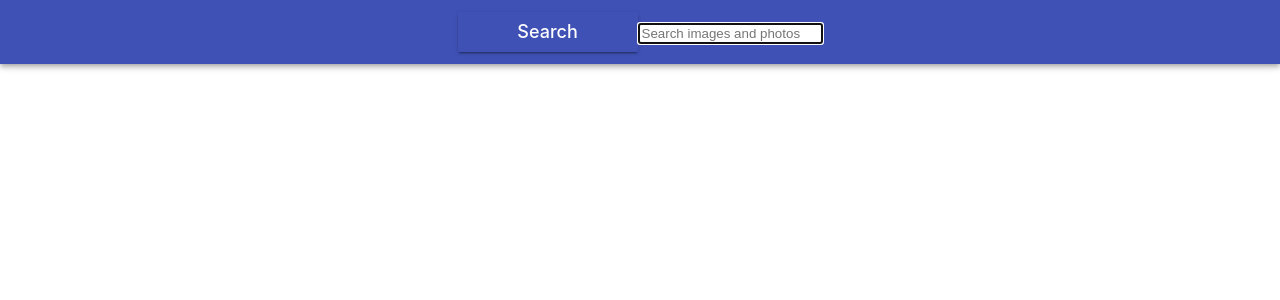
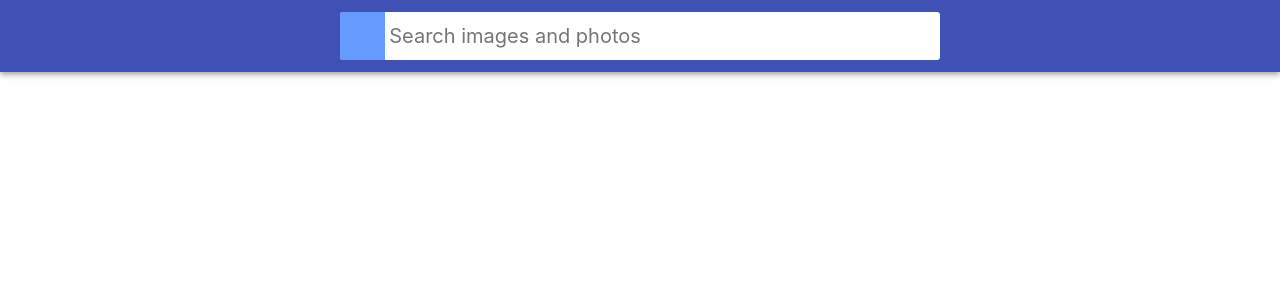
Before and after one commit to Ptz81/goit-react-hw-03-image-finder, a React (Create React App) app: page / in a window 1280 px wide. Shown: the top 300 px of the page. Built offline with nearby package versions, Linux system fonts and the light colour scheme.

Commit message:
put components into different folder

```diff
--- a/src/components/App.jsx
+++ b/src/components/App.jsx
@@ -1,13 +1,19 @@
 import React, { Component } from "react";
 import Notiflix from 'notiflix';
-import { Searchbar } from "./Searchbar";
+import { Searchbar } from "./SearchBar/Searchbar";
 import { fetchImages } from "Source/Api";
-import Loader from "./Loader";
-import { Button } from "./Button";
-import { ImageGallery } from "./ImageGallery";
-import { Modal } from "./Modal";
+import Loader from "./Loader/Loader";
+import { Button } from "./Button/Button";
+import { ImageGallery } from "./ImageGallery/ImageGallery";
+import { Modal } from "./Modal/Modal";
 import css from './ImageGallery.module.css';
 
+function scroll() {
+  window.scrollTo({
+    top: document.documentElement.scrollHeight,
+    behavior: 'smooth',
+  });
+}
 export class App extends Component {
   state = {
     query: '',
@@ -41,6 +47,7 @@ export class App extends Component {
         if (hits.length === 0) {
           Notiflix.Notify.failure(`No images for ${this.state.query}`);
         }
+        scroll();
       })
       .catch((error) => console.log(error))
       .finally(() => {
--- a/src/components/Button.jsx
+++ b/src/components/Button/Button.jsx
@@ -1,4 +1,4 @@
-import css from './ImageGallery.module.css'
+import css from './Button.module.css'
 import PropTypes from 'prop-types'
 
 export const Button = ({ handleLoadMore }) => {
--- /dev/null
+++ b/src/components/Button/Button.module.css
@@ -0,0 +1,29 @@
+/*
+* Стили компонента Buton (Load more)
+*/
+.button {
+  margin: auto;
+  padding: 8px 16px;
+  border-radius: 2px;
+  background-color: #3f51b5;
+  transition: all 250ms cubic-bezier(0.4, 0, 0.2, 1);
+  text-align: center;
+  display: inline-block;
+  color: #fff;
+  border: 0;
+  text-decoration: none;
+  cursor: pointer;
+  font-family: inherit;
+  font-size: 18px;
+  line-height: 24px;
+  font-style: normal;
+  font-weight: 500;
+  min-width: 180px;
+  box-shadow: 0px 3px 1px -2px rgba(0, 0, 0, 0.2),
+    0px 2px 2px 0px rgba(0, 0, 0, 0.14), 0px 1px 5px 0px rgba(0, 0, 0, 0.12);
+}
+
+.button:hover,
+.button:focus {
+  background-color: #303f9f;
+}
--- a/src/components/ImageGallery.jsx
+++ /dev/null
@@ -1,68 +0,0 @@
-// import css from './ImageGallery.module.css'
-// import PropTypes from 'prop-types'
-// import { ImageGalleryItem } from './ImageGalleryItem';
-
-
-// export const ImageGallery = ({ items, openModal }) => {
-//   return (
-//     <ul className={css.ImageGallery}>
-//       {items.map(({ id, tag, webformatURL, largeImageURL }) => {
-//         return (
-//           <ImageGalleryItem
-//             key={id}
-//             webformatURL={webformatURL}
-//             name={tag}
-//             largeImageURL={largeImageURL}
-//             onClick={openModal}
-//           />
-//         );
-//       })}
-//     </ul>
-//   );
-// };
-
-// ImageGallery.propTypes = {
-//   items: PropTypes.arrayOf(
-//     PropTypes.shape({
-//       id: PropTypes.number.isRequired,
-//       tag: PropTypes.string.isRequired,
-//       webformatURL: PropTypes.string.isRequired,
-//       largeImageURL: PropTypes.string.isRequired,
-//     })
-//   ),
-//   openModal: PropTypes.func,
-// };
-
-
-import React from 'react';
-import css from './ImageGallery.module.css';
-import PropTypes from 'prop-types';
-import { ImageGalleryItem } from './ImageGalleryItem';
-
-export const ImageGallery = ({ items, openModal }) => {
-  return (
-    <ul className={css.imageGallery}>
-      {items.map(({ id, tags, webformatURL, largeImageURL }) => (
-        <ImageGalleryItem
-          key={id}
-          webformatURL={webformatURL}
-          alt={tags}
-          largeImageURL={largeImageURL}
-          onClick={() => openModal(largeImageURL)}
-        />
-      ))}
-    </ul>
-  );
-};
-
-ImageGallery.propTypes = {
-  items: PropTypes.arrayOf(
-    PropTypes.shape({
-      id: PropTypes.number.isRequired,
-      tags: PropTypes.string.isRequired,
-      webformatURL: PropTypes.string.isRequired,
-      largeImageURL: PropTypes.string.isRequired,
-    })
-  ),
-  openModal: PropTypes.func,
-};
--- a/src/components/ImageGallery.module.css
+++ b/src/components/ImageGallery.module.css
@@ -36,87 +36,6 @@ img {
   padding-bottom: 24px;
 }
 
-/*
- * Стили компонента Searchbar
- */
-.searchbar {
-  top: 0;
-  left: 0;
-  position: sticky;
-  z-index: 1100;
-  display: flex;
-  justify-content: center;
-  align-items: center;
-  min-height: 64px;
-  padding-right: 24px;
-  padding-left: 24px;
-  padding-top: 12px;
-  padding-bottom: 12px;
-  color: #fff;
-  background-color: #3f51b5;
-  box-shadow: 0px 2px 4px -1px rgba(0, 0, 0, 0.2),
-    0px 4px 5px 0px rgba(0, 0, 0, 0.14), 0px 1px 10px 0px rgba(0, 0, 0, 0.12);
-}
-
-/*
- * Стили компонента SearchForm
- */
-.searchForm {
-  display: flex;
-  align-items: center;
-  width: 100%;
-  max-width: 600px;
-  background-color: #fff;
-  border-radius: 3px;
-  overflow: hidden;
-}
-
-.searchForm-button {
-  display: inline-block;
-  width: 48px;
-  height: 48px;
-  border: 0;
-
-  background-size: 40%;
-  background-repeat: no-repeat;
-  background-position: center;
-  opacity: 0.6;
-  transition: opacity 250ms cubic-bezier(0.4, 0, 0.2, 1);
-  cursor: pointer;
-  outline: none;
-}
-
-.searchForm-button:hover {
-  opacity: 1;
-}
-
-.searchForm-button-label {
-  position: absolute;
-  width: 1px;
-  height: 1px;
-  padding: 0;
-  overflow: hidden;
-  clip: rect(0, 0, 0, 0);
-  white-space: nowrap;
-  clip-path: inset(50%);
-  border: 0;
-}
-
-.searchForm-input {
-  display: inline-block;
-  width: 100%;
-  font: inherit;
-  font-size: 20px;
-  border: none;
-  outline: none;
-  padding-left: 4px;
-  padding-right: 4px;
-}
-
-.searchForm-input::placeholder {
-  font: inherit;
-  font-size: 18px;
-}
 
 /*
  * Стили компонента ImageGallery
@@ -154,55 +73,3 @@ img {
   transform: scale(1.03);
   cursor: zoom-in;
 }
-
-/*
- * Стили компонента Modal
- */
-
-.overlay {
-  position: fixed;
-  top: 0;
-  left: 0;
-  width: 100vw;
-  height: 100vh;
-  display: flex;
-  justify-content: center;
-  align-items: center;
-  background-color: rgba(0, 0, 0, 0.8);
-  z-index: 1200;
-}
-
-.modal {
-  max-width: calc(100vw - 48px);
-  max-height: calc(100vh - 24px);
-}
-
-/*
-* Стили компонента Buton (Load more)
-*/
-.button {
-  margin: auto;
-  padding: 8px 16px;
-  border-radius: 2px;
-  background-color: #3f51b5;
-  transition: all 250ms cubic-bezier(0.4, 0, 0.2, 1);
-  text-align: center;
-  display: inline-block;
-  color: #fff;
-  border: 0;
-  text-decoration: none;
-  cursor: pointer;
-  font-family: inherit;
-  font-size: 18px;
-  line-height: 24px;
-  font-style: normal;
-  font-weight: 500;
-  min-width: 180px;
-  box-shadow: 0px 3px 1px -2px rgba(0, 0, 0, 0.2),
-    0px 2px 2px 0px rgba(0, 0, 0, 0.14), 0px 1px 5px 0px rgba(0, 0, 0, 0.12);
-}
-
-.button:hover,
-.button:focus {
-  background-color: #303f9f;
-}
--- /dev/null
+++ b/src/components/ImageGallery/ImageGallery.jsx
@@ -0,0 +1,32 @@
+import React from 'react';
+import css from '../ImageGallery.module.css';
+import PropTypes from 'prop-types';
+import { ImageGalleryItem } from '../ImageGalleryItem/ImageGalleryItem';
+
+export const ImageGallery = ({ items, openModal }) => {
+  return (
+    <ul className={css.imageGallery}>
+      {items.map(({ id, tags, webformatURL, largeImageURL }) => (
+        <ImageGalleryItem
+          key={id}
+          webformatURL={webformatURL}
+          alt={tags}
+          largeImageURL={largeImageURL}
+          onClick={() => openModal(largeImageURL)}
+        />
+      ))}
+    </ul>
+  );
+};
+
+ImageGallery.propTypes = {
+  items: PropTypes.arrayOf(
+    PropTypes.shape({
+      id: PropTypes.number.isRequired,
+      tags: PropTypes.string.isRequired,
+      webformatURL: PropTypes.string.isRequired,
+      largeImageURL: PropTypes.string.isRequired,
+    })
+  ),
+  openModal: PropTypes.func,
+};
--- a/src/components/ImageGalleryItem.jsx
+++ b/src/components/ImageGalleryItem/ImageGalleryItem.jsx
@@ -1,5 +1,5 @@
 
-import css from './ImageGallery.module.css'
+import css from '../ImageGallery.module.css'
 
 export const ImageGalleryItem = (({tags, webformatURL, largeImageURL}) => {
   return (
--- a/src/components/Modal.jsx
+++ b/src/components/Modal/Modal.jsx
@@ -1,6 +1,6 @@
 import { Component } from "react";
 import { createPortal } from 'react-dom';
-import css from './ImageGallery.module.css';
+import css from './Modal.module.css';
 import PropTypes from 'prop-types';
 
 
--- /dev/null
+++ b/src/components/Modal/Modal.module.css
@@ -0,0 +1,21 @@
+/*
+ * Стили компонента Modal
+ */
+
+.overlay {
+  position: fixed;
+  top: 0;
+  left: 0;
+  width: 100vw;
+  height: 100vh;
+  display: flex;
+  justify-content: center;
+  align-items: center;
+  background-color: rgba(0, 0, 0, 0.8);
+  z-index: 1200;
+}
+
+.modal {
+  max-width: calc(100vw - 48px);
+  max-height: calc(100vh - 24px);
+}
--- /dev/null
+++ b/src/components/SearchBar/SearchBar.module.css
@@ -0,0 +1,79 @@
+/*
+ * Стили компонента Searchbar
+ */
+.searchbar {
+  top: 0;
+  left: 0;
+  position: sticky;
+  z-index: 1100;
+  display: flex;
+  justify-content: center;
+  align-items: center;
+  min-height: 64px;
+  padding-right: 24px;
+  padding-left: 24px;
+  padding-top: 12px;
+  padding-bottom: 12px;
+  color: #fff;
+  background-color: #3f51b5;
+  box-shadow: 0px 2px 4px -1px rgba(0, 0, 0, 0.2),
+    0px 4px 5px 0px rgba(0, 0, 0, 0.14), 0px 1px 10px 0px rgba(0, 0, 0, 0.12);
+}
+
+.searchForm {
+  display: flex;
+  align-items: center;
+  width: 100%;
+  max-width: 600px;
+  background-color: #fff;
+  border-radius: 3px;
+  overflow: hidden;
+}
+
+.searchForm_button {
+  display: inline-block;
+  width: 48px;
+  height: 48px;
+  border: 0;
+  background-color: #0058ff;
+  background-size: 40%;
+  background-repeat: no-repeat;
+  background-position: center;
+  opacity: 0.6;
+  transition: opacity 250ms cubic-bezier(0.4, 0, 0.2, 1);
+  cursor: pointer;
+  outline: none;
+}
+
+.searchForm_button:hover {
+  opacity: 1;
+}
+
+.searchForm_button_label {
+  position: absolute;
+  width: 1px;
+  height: 1px;
+  padding: 0;
+  background-color: #3f51b5;
+  overflow: hidden;
+  clip: rect(0, 0, 0, 0);
+  white-space: nowrap;
+  clip-path: inset(50%);
+  border: 0;
+}
+
+.searchForm_input {
+  display: inline-block;
+  width: 100%;
+  font: inherit;
+  font-size: 20px;
+  border: none;
+  outline: none;
+  padding-left: 4px;
+  padding-right: 4px;
+}
+
+.searchForm-input::placeholder {
+  font: inherit;
+  font-size: 18px;
+}
--- a/src/components/Searchbar.jsx
+++ b/src/components/SearchBar/Searchbar.jsx
@@ -1,5 +1,5 @@
 import { Component } from "react";
-import css from './ImageGallery.module.css'
+import css from './SearchBar.module.css'
 import Notiflix from 'notiflix';
 
 
@@ -24,7 +24,7 @@ export class Searchbar extends Component {
   };
 
   reset = () => {
-    this.setState({ query: ''});
+    this.setState({ query:''});
   };
 
   render() {
@@ -32,17 +32,17 @@ export class Searchbar extends Component {
       <header
         className={css.searchbar} >
         <form
-          className={css.form}
+          className={css.searchForm}
           onSubmit={this.handleSubmit}>
           <button
             type="submit"
-            className={css.button}>
+            className={css.searchForm_button}>
 
-      <span className={css.button_label}>Search</span>
+      <span className={css.searchForm_button_label}>Search</span>
     </button>
 
     <input
-      className={css.input}
+      className={css.searchForm_input}
       type="text"
       autoComplete="off"
       autoFocus
```
Also changed, not shown: src/components/Loader/Loader.jsx (renamed from src/components/Loader.jsx).
